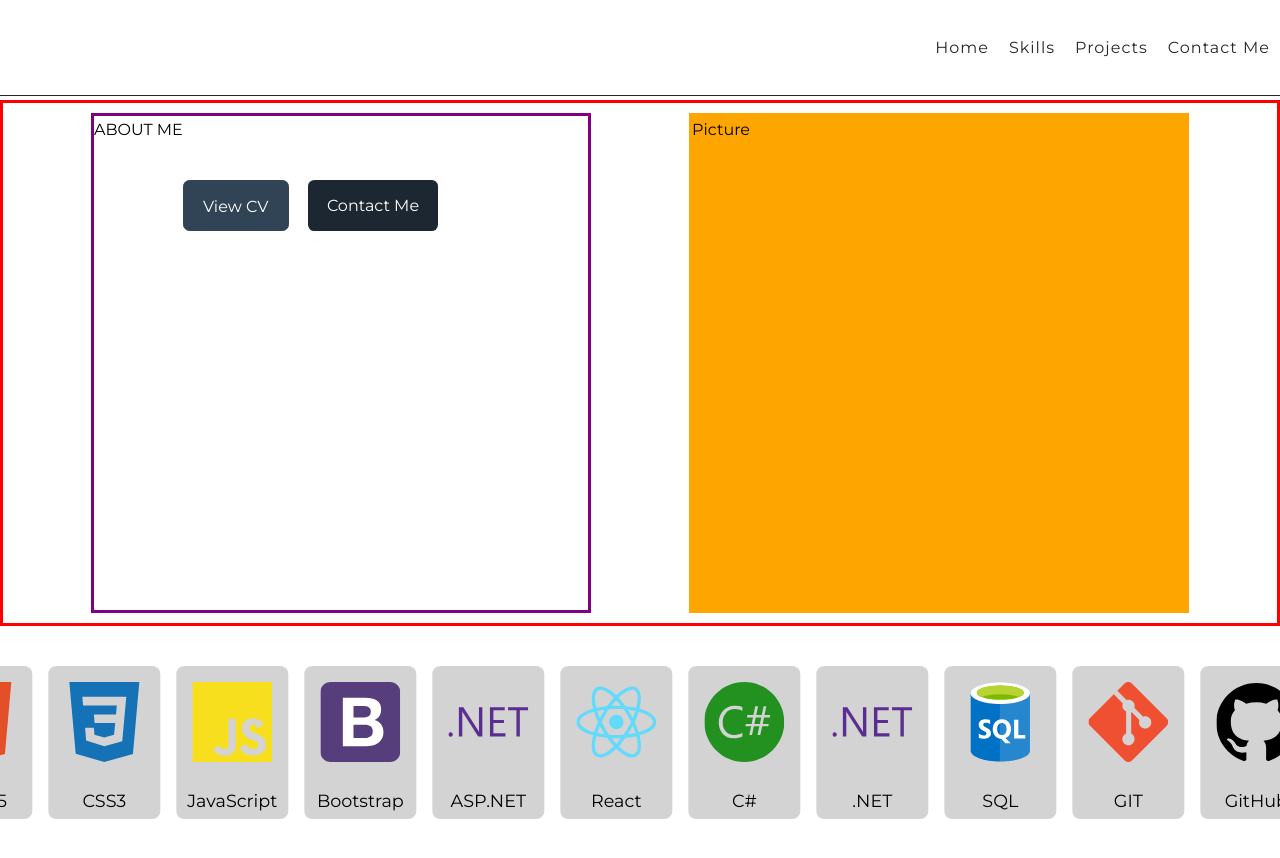
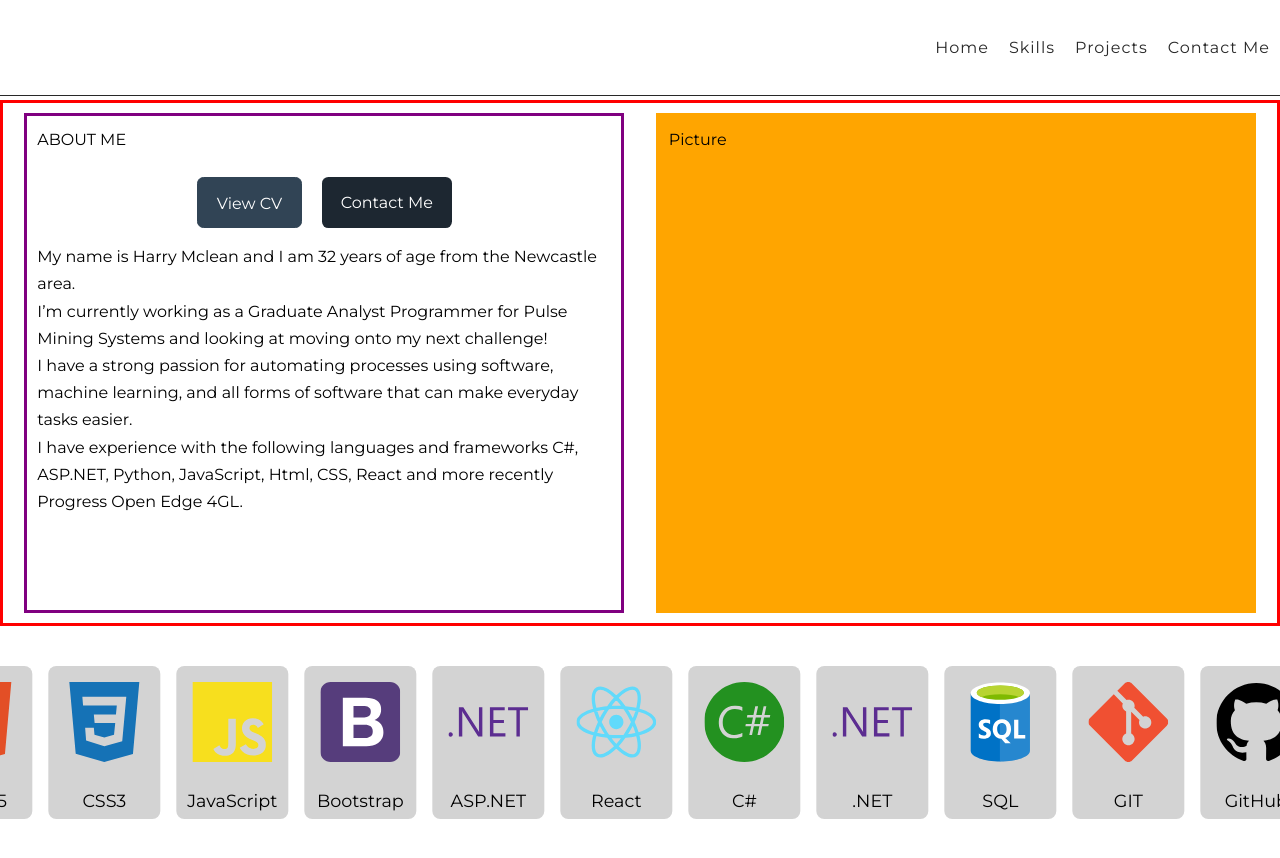
Before and after one commit to FlintySnail2/portfolioV2, a React (Create React App) app: page / in a window 1280 px wide. Shown: the top 858 px of the page. Built offline with nearby package versions, Linux system fonts and the light colour scheme.

Commit message:
About Me Rework - update dependencies, continue on with about me tile

```diff
--- a/package.json
+++ b/package.json
@@ -8,8 +8,8 @@
     "@testing-library/react": "^13.3.0",
     "@testing-library/user-event": "^13.5.0",
     "emailjs-com": "^3.2.0",
-    "react": "^18.2.0",
-    "react-dom": "^18.2.0",
+    "react": "^18.3.1",
+    "react-dom": "^18.3.1",
     "react-icons": "^4.4.0",
     "react-infinite-scroll-component": "^6.1.0",
     "react-scripts": "^5.0.1",
--- a/src/components/Home/Home.css
+++ b/src/components/Home/Home.css
@@ -26,7 +26,8 @@
 
 /* ============== CTA (CALL TO ACTION) =========== */
 .cta {
-    margin-top: 2.5em;
+    /* margin-top: 2.5em; */
+    margin-bottom: 15px;
     padding-top: 1.5rem;
     display: flex;
     gap: 1.2em;
--- a/src/components/Home/Home.jsx
+++ b/src/components/Home/Home.jsx
@@ -1,22 +1,23 @@
-import React, {useEffect, useState} from 'react'
+import React, { useEffect, useState } from 'react'
 
 import './Home.css';
 import CTA from './cta';
-import Navbar from '../Navbar/Navbar';
+import AboutText from '../about/aboutText';
+
 import Experience from '../experience/experience'
 
 const changingText = [
- 'Graduate Software Developer', 'Analyst'
+  'Graduate Software Developer', 'Analyst'
 ]
 
 
 
 
-export default function Header () {
+export default function Header() {
   const [currentIndex, setCurrentIndex] = useState(0);
 
-  useEffect(( ) => {
-    if (currentIndex === changingText.length - 1){
+  useEffect(() => {
+    if (currentIndex === changingText.length - 1) {
       console.log('Stop');
       return;
     }
@@ -24,41 +25,35 @@ export default function Header () {
     const interval = setInterval(() => {
       const updatedData = currentIndex + 1;
       setCurrentIndex(updatedData);
-    },500)
-  return ( ) => clearInterval(interval)
-  },[currentIndex])
+    }, 500)
+    return () => clearInterval(interval)
+  }, [currentIndex])
 
   console.log('CUR INDEX', currentIndex)
 
 
   return (
-      <div className="header__container">
-        <div style={{display: 'flex', flexDirection: 'row', border: 'solid red', justifyContent: 'space-evenly'}}>
-          <div style={{display: 'flex', border: 'purple solid', width: '500px', height: '500px', margin: '10px'}}>
-            ABOUT ME
-            <CTA/>
-          </div>
-          <div style={{display: 'flex', border: 'solid orange' ,background: 'orange',width: '500px', height: '500px', margin: '10px'}}>
-            Picture
+    <div className="header__container">
+      <div style={{ display: 'flex', flexDirection: 'row', border: 'solid red', justifyContent: 'space-evenly' }}>
+
+
+        <div style={{ display: 'flex', flexDirection: 'column', border: 'purple solid', width: '600px', height: '500px', margin: '10px', padding: '10px'}}>
+          <div>ABOUT ME</div>
+
+
+
+          <div>
+            <CTA />
+            <AboutText />
           </div>
 
         </div>
-        <div><Experience/></div>
+        <div style={{ display: 'flex', border: 'solid orange', background: 'orange', width: '600px', height: '500px', margin: '10px',padding: '10px' }}>
+          Picture
+        </div>
+
       </div>
-
-
-
-      // <header>
-      //   <div className="header__container">
-    //     <div className='home__image__high__res'>
-    //       <div className='home__text'>
-    //         <h5> Hi, I'm </h5>
-    //         <h1> Harry Mclean </h1>
-    //         <h5 className="text-light">{changingText[currentIndex]}</h5>
-    //         <CTA/>
-    //       </div>
-    //     </div>
-    //   </div>
-    // </header>
+      <div><Experience /></div>
+    </div>
   )
 }
--- a/src/components/Navbar/Navbar.jsx
+++ b/src/components/Navbar/Navbar.jsx
@@ -31,11 +31,6 @@ export default function Navbar() {
   // console.log('MenuOptions', menuOptions.Experience);
 
   return <nav className={'nav'}>
-
-    {/*<div className={'aaa'}>*/}
-    {/*  <p>{menuOptions.Portfolio}</p>*/}
-    {/*</div>*/}
-
     <div className='nav-links'>
 
 
--- a/src/components/about/aboutText.jsx
+++ b/src/components/about/aboutText.jsx
@@ -1,35 +1,17 @@
-const aaa =  'My name is Harry Mclean and I am 29 years of
-age from the Newcastle area. As of mid 2022 I
-finished my Diploma of software development at TAFE NSW
-(Northern Sydney Institute).'}
 
-const text = [
-  { parOne:
-
+const aboutMeText = [
+    'My name is Harry Mclean and I am 32 years of age from the Newcastle area.',
+    'I’m currently working as a Graduate Analyst Programmer for Pulse Mining Systems and looking at moving onto my next challenge!',
+    'I have a strong passion for automating processes using software, machine learning, and all forms of software that can make everyday tasks easier.',
+    'I have experience with the following languages and frameworks C#, ASP.NET, Python, JavaScript, Html, CSS, React and more recently Progress Open Edge 4GL.'
 ]
-
-    const parOneText = {
+// const parOneText = {
 
 
 
-            }
-        };
+export default function AboutText() {
 
-    return <p>
-    {}
-
-
-    </p>
-
+    return <>
+        {[aboutMeText.map(x => <p>{x}</p>)]}
+    </>
 }
-
-
-export default function aboutText(){
-
-return <>
-    <parOne/>
-    <parTwo/>
-    <parThree/>
-</>
-
-}
--- a/src/components/experience/experience.jsx
+++ b/src/components/experience/experience.jsx
@@ -1,39 +1,38 @@
 import React from 'react'
 import './experience.css';
-import {AutoScroll} from "./autoScroll";
+import { AutoScroll } from "./autoScroll";
 import icons from "../../assets/icons/sprite.svg";
 
 
-//CHANGE FOR COMMITING ONLY
-  //TODO: ADD ICONS
-  // { name: 'PROGRESS', svgName: "#icon-"}
-
-
 const experience = [
-  { name: "HTML5", svgName: "#icon-html5" },
-  { name: "CSS3", svgName: "#icon-css3" },
+  { name: "HTML5",      svgName: "#icon-html5" },
+  { name: "CSS3",       svgName: "#icon-css3" },
   { name: "JavaScript", svgName: "#icon-javascript" },
-  { name: "Bootstrap", svgName: "#bootstrap" },
-  { name: "ASP.NET", svgName: "#icon-dot-net" },
-  { name: "React", svgName: "#icon-react" },
-    { name: "C#", svgName: "#icon-csharp" },
-    { name: ".NET", svgName: "#icon-dot-net" },
-    { name: "SQL", svgName: "#SQL" },
-    { name: "GIT", svgName: "#icon-git" },
-    { name: "GitHub", svgName: "#icon-github" }
-    ]
-
-console.log('exp', experience);
+  { name: "Bootstrap",  svgName: "#bootstrap" },
+  { name: "ASP.NET",    svgName: "#icon-dot-net" },
+  { name: "React",      svgName: "#icon-react" },
+  { name: "C#",         svgName: "#icon-csharp" },
+  { name: ".NET",       svgName: "#icon-dot-net" },
+  { name: "SQL",        svgName: "#SQL" },
+  { name: "GIT",        svgName: "#icon-git" },
+  { name: "GitHub",     svgName: "#icon-github" },
+  // { name: 'Progress',   svgName: }
+  // FEDORA
+  // UBUNTU
+  // PROGRESS
+  // JIRA
+  // DOCKER
+  //
+]
 
 const Experience = () => {
-
   return (
     <div id='experience' className='experience__container'>
       {/*<h1 className='experience__heading'>What I Have Learnt</h1>*/}
       {/*<div className='experience__row'>*/}
 
 
-        <AutoScroll array={experience} speed={2500} className='experience__row'/>
+      <AutoScroll array={experience} speed={2500} className='experience__row' />
       {/*</div>*/}
     </div>
   )
--- a/src/index.js
+++ b/src/index.js
@@ -3,6 +3,10 @@ import App from './app'
 import './index.css'
 import ReactDOM from 'react-dom';
 
+
+
+
+
 // ==== REACT 17 OR OLDER ==========
 
 ReactDOM.render(<App/>, document.getElementById("root"));
```
Also changed, not shown: 1 other file (tests, documents, lock files or other folders).
